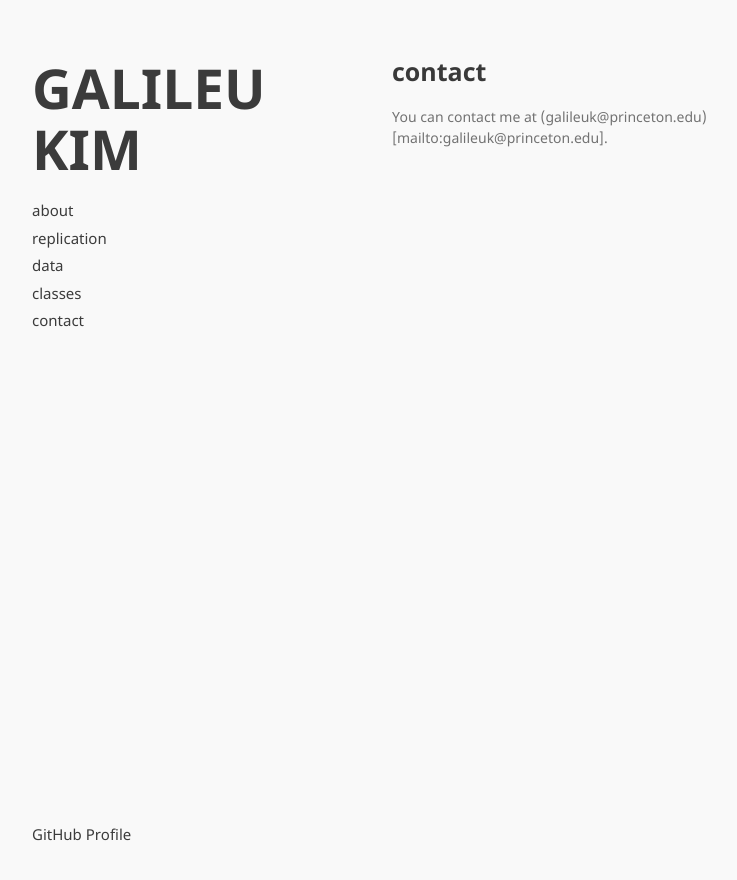
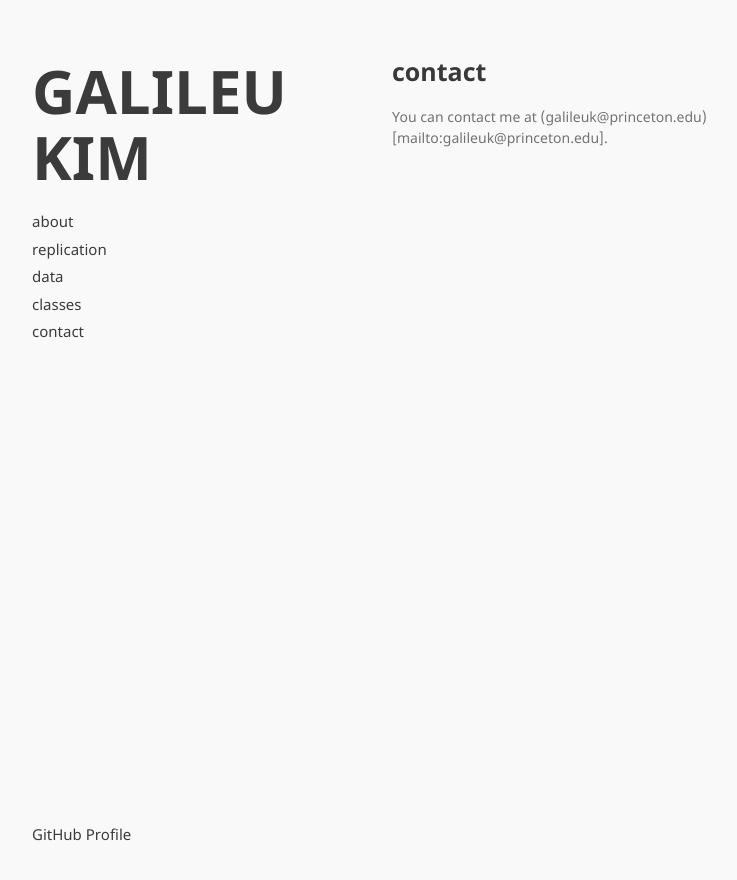
Before and after one commit to galileukim/galileukim.github.io, a Jekyll site: the page built from pages/contact.md, in a window 1280 px wide. Shown: the top 880 px of the page, without its empty margins (178-915 px from the left). Built offline with Jekyll 4.4.1, drawn with Linux system fonts in a browser that asks for light colours; our own code applies the rules of GitHub Pages for plain Markdown files.

Commit message:
change header

```diff
--- a/_sass/jekyll-theme-minimal.scss
+++ b/_sass/jekyll-theme-minimal.scss
@@ -29,7 +29,7 @@ h1, h2, h3 {
 
 h1 {
   color:#4B4338;
-  font-size:55px;
+  font-size:60px;
 }
 
 h2 {
@@ -44,7 +44,6 @@ h3, h4, h5, h6 {
 a {
   color:#3b3b3b;
   text-decoration:none;
-  // font-size:15px;
 }
 
 .view a {
```
